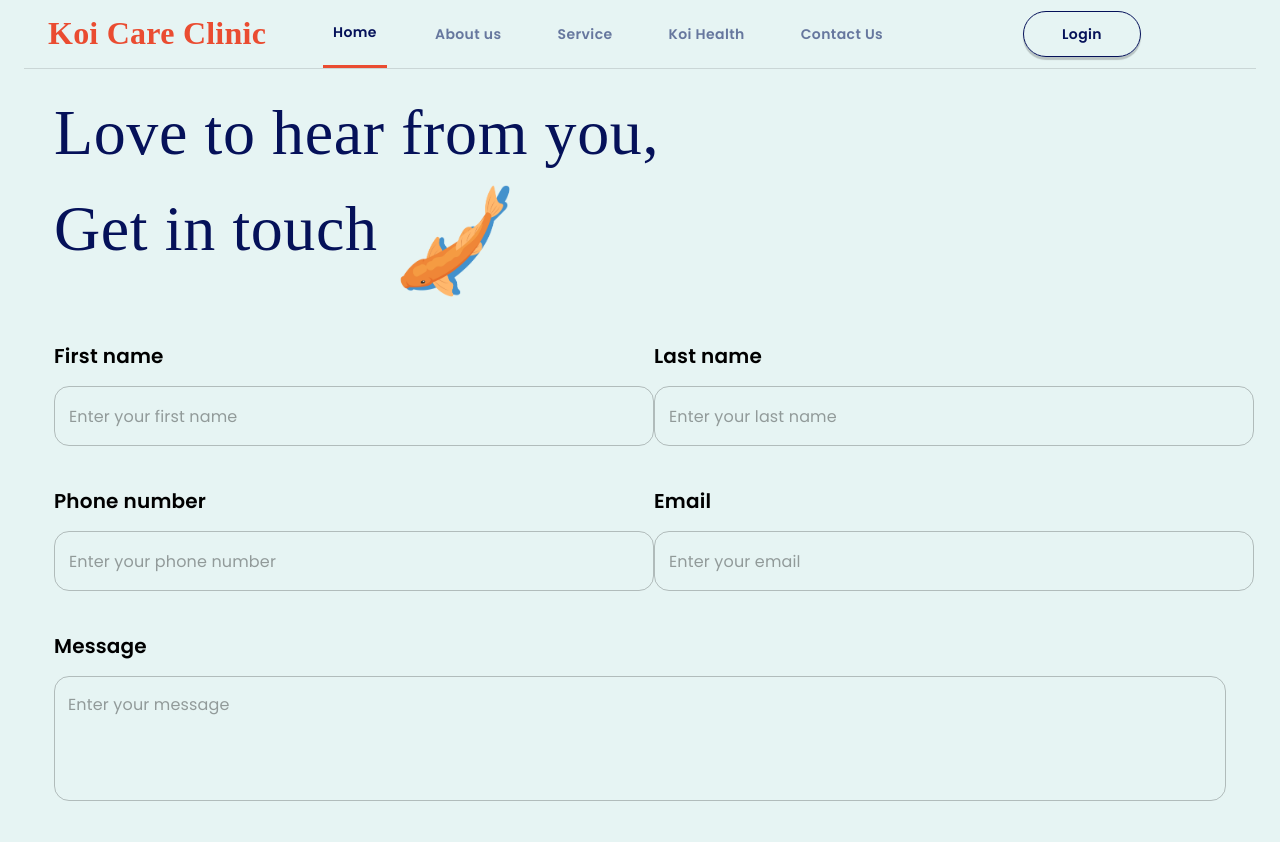
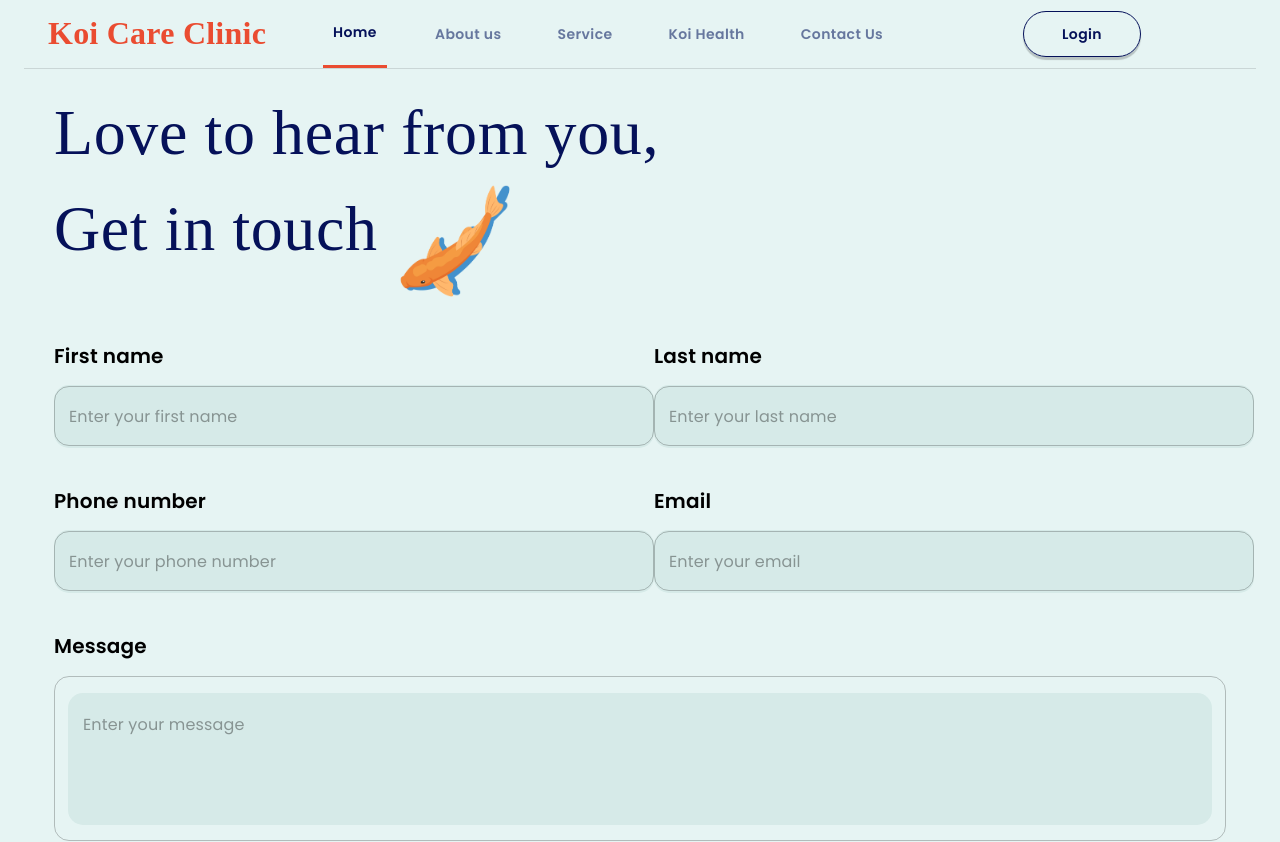
Before and after one commit to ThinhND3004/SWP391_Fall24_KoiVeterinaryServiceCenter_FE, a React (Vite) app: page /contact in a window 1280 px wide. Shown: the top 842 px of the page. Built offline with nearby package versions, Linux system fonts and the light colour scheme.

Commit message:
add input field background color

```diff
--- a/src/pages/ContactUs/ContactPageDetails/Introduction.jsx
+++ b/src/pages/ContactUs/ContactPageDetails/Introduction.jsx
@@ -1,6 +1,6 @@
 import { Box, Typography } from '@mui/material'
 import React from 'react'
-import { BLUE_COLOR, INPUT_FIELD_COLOR } from '~/theme'
+import { BLACK_COLOR, BLUE_COLOR, INPUT_FIELD_COLOR } from '~/theme'
 import TextField from '@mui/material/TextField'
 
 function Introduction() {
@@ -37,8 +37,10 @@ function Introduction() {
                     }
                   },
                   '& input': {
-                    padding: '10px 15px',
-                    fontSize: '16px'
+                    backgroundColor: INPUT_FIELD_COLOR,
+                    padding: '20px 15px',
+                    fontSize: '16px',
+                    borderRadius: '15px'
                   }
                 }}
               />
@@ -61,8 +63,10 @@ function Introduction() {
                     }
                   },
                   '& input': {
-                    padding: '10px 15px',
-                    fontSize: '16px'
+                    backgroundColor: INPUT_FIELD_COLOR,
+                    padding: '20px 15px',
+                    fontSize: '16px',
+                    borderRadius: '15px'
                   }
                 }}
               />
@@ -87,8 +91,10 @@ function Introduction() {
                     }
                   },
                   '& input': {
-                    padding: '10px 15px',
-                    fontSize: '16px'
+                    backgroundColor: INPUT_FIELD_COLOR,
+                    padding: '20px 15px',
+                    fontSize: '16px',
+                    borderRadius: '15px'
                   }
                 }}
               />
@@ -111,8 +117,10 @@ function Introduction() {
                     }
                   },
                   '& input': {
-                    padding: '10px 15px',
-                    fontSize: '16px'
+                    backgroundColor: INPUT_FIELD_COLOR,
+                    padding: '20px 15px',
+                    fontSize: '16px',
+                    borderRadius: '15px'
                   }
                 }}
               />
@@ -139,9 +147,11 @@ function Introduction() {
                       borderColor: BLUE_COLOR
                     }
                   },
-                  '& input': {
-                    padding: '10px 15px',
-                    fontSize: '16px'
+                  '& textarea': {
+                    backgroundColor: INPUT_FIELD_COLOR,
+                    padding: '20px 15px',
+                    fontSize: '16px',
+                    borderRadius: '15px'
                   }
                 }}
               />
--- a/src/pages/HomePage/HomePageDetails/Introduction.jsx
+++ b/src/pages/HomePage/HomePageDetails/Introduction.jsx
@@ -12,7 +12,7 @@ function Introduction() {
           backgroundPosition: 'center',
           backgroundRepeat: 'no-repeat',
           minHeight: '100vh',
-          padding: '20px'
+          padding: '20px',
         }}
       >
         <Box sx={{ textAlign: 'center' }}>
```
